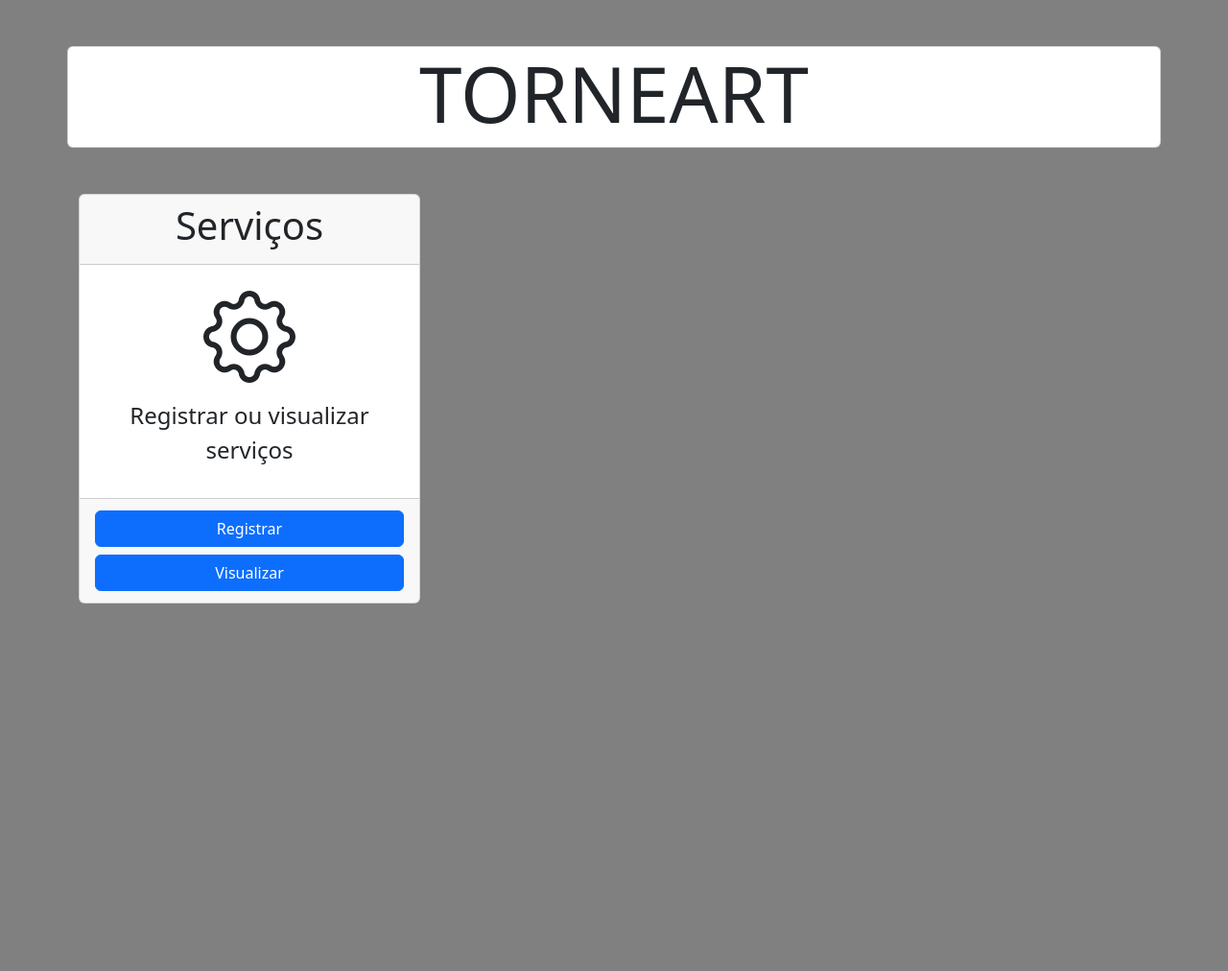
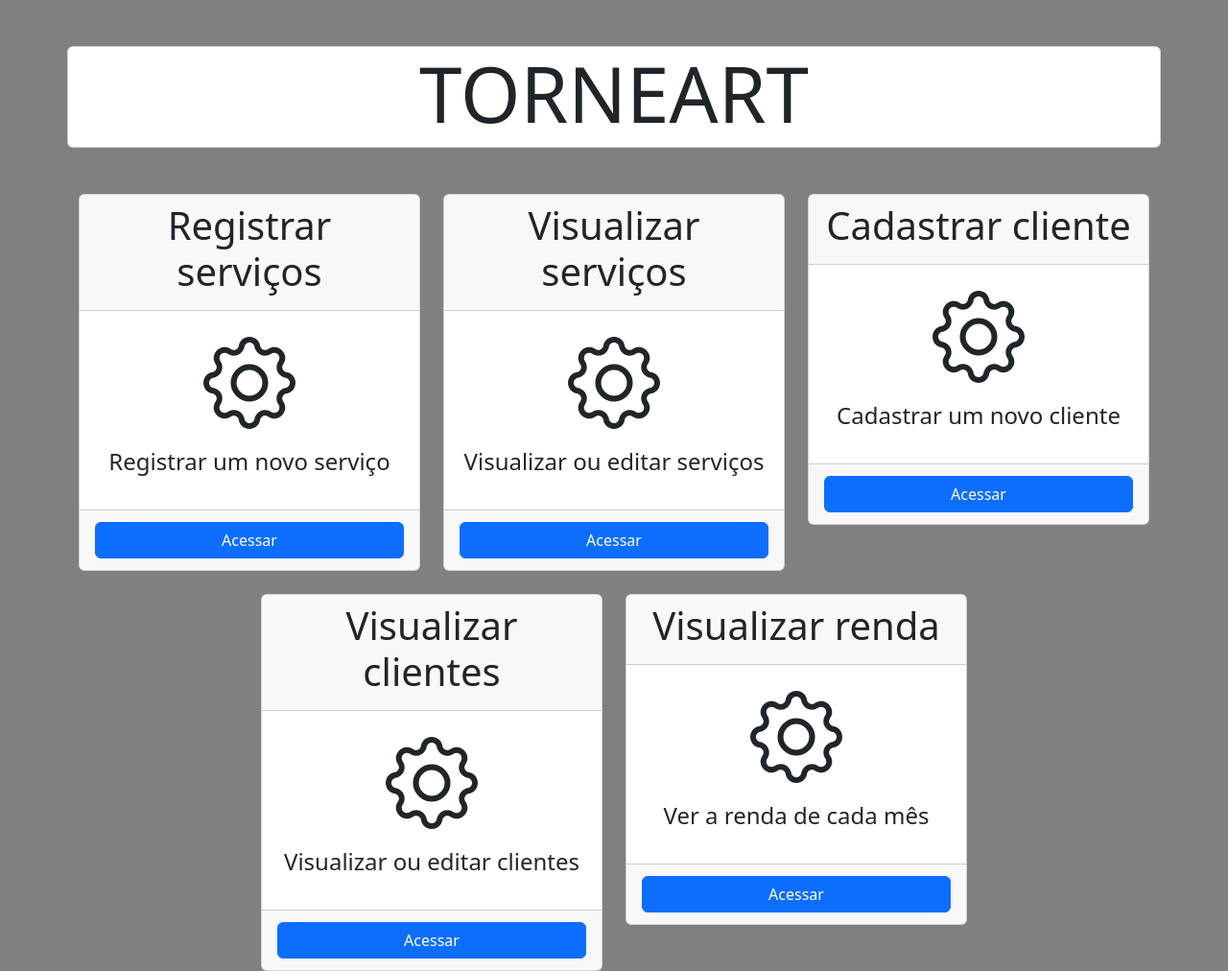
Before and after one commit to MatheusKudlake/ProjetoTorneart, a PHP site: page / in a window 1280 px wide. Shown: the whole page at 96% size. Before the commit the page ends 629 px from the top, so only its background shows below. Run offline with PHP 8.4, Linux system fonts and the light colour scheme.

Commit message:
⭐ feat: Página de cadastro de clientes

```diff
--- a/index.php
+++ b/index.php
@@ -29,19 +29,76 @@
             <div class="col-4">
                 <div class="card">
                     <div class="card-header text-center">
-                        <h1>Serviços</h1>
+                        <h1>Registrar serviços</h1>
                     </div>
                     <div class="card-body text-center">
                         <h2><i class="bi bi-gear"></i></h2>
-                        <p class="">Registrar ou visualizar serviços</p>
+                        <p class="">Registrar um novo serviço</p>
                     </div>
                     <div class="card-footer">
-                        <a href="#"><button class="col-12 my-1 btn btn-primary">Registrar</button></a>
-                        <a href="#"><button class="col-12 my-1 btn btn-primary">Visualizar</button></a>
+                        <a href="#"><button class="col-12 my-1 btn btn-primary">Acessar</button></a>
                     </div>
                 </div>
             </div>
+            <div class="col-4">
+                <div class="card">
+                    <div class="card-header text-center">
+                        <h1>Visualizar serviços</h1>
+                    </div>
+                    <div class="card-body text-center">
+                        <h2><i class="bi bi-gear"></i></h2>
+                        <p class="">Visualizar ou editar serviços</p>
+                    </div>
+                    <div class="card-footer">
+                        <a href="#"><button class="col-12 my-1 btn btn-primary">Acessar</button></a>
+                    </div>
+                </div>
+            </div>
+            <div class="col-4">
+                <div class="card">
+                    <div class="card-header text-center">
+                        <h1>Cadastrar cliente</h1>
+                    </div>
+                    <div class="card-body text-center">
+                        <h2><i class="bi bi-gear"></i></h2>
+                        <p class="">Cadastrar um novo cliente</p>
+                    </div>
+                    <div class="card-footer">
+                        <a href="view/cadastrocliente.php"><button class="col-12 my-1 btn btn-primary">Acessar</button></a>
+                    </div>
+                </div>
         </div>
+    </div>
+    <div class="row justify-content-center mt-4">
+        <div class="col-4">
+            <div class="card">
+                <div class="card-header text-center">
+                    <h1>Visualizar clientes</h1>
+                </div>
+                <div class="card-body text-center">
+                    <h2><i class="bi bi-gear"></i></h2>
+                    <p class="">Visualizar ou editar clientes</p>
+                </div>
+                <div class="card-footer">
+                    <a href="#"><button class="col-12 my-1 btn btn-primary">Acessar</button></a>
+                </div>
+            </div>
+        </div>
+        <div class="col-4">
+            <div class="card">
+                <div class="card-header text-center">
+                    <h1>Visualizar renda</h1>
+                </div>
+                <div class="card-body text-center">
+                    <h2><i class="bi bi-gear"></i></h2>
+                    <p class="">Ver a renda de cada mês</p>
+                </div>
+                <div class="card-footer">
+                    <a href="#"><button class="col-12 my-1 btn btn-primary">Acessar</button></a>
+                </div>
+            </div>
+        </div>
+
     </div>
 </body>
 </html>
```
Also changed, not shown: view/cadastrocliente.php (added, +47 -0 lines).
